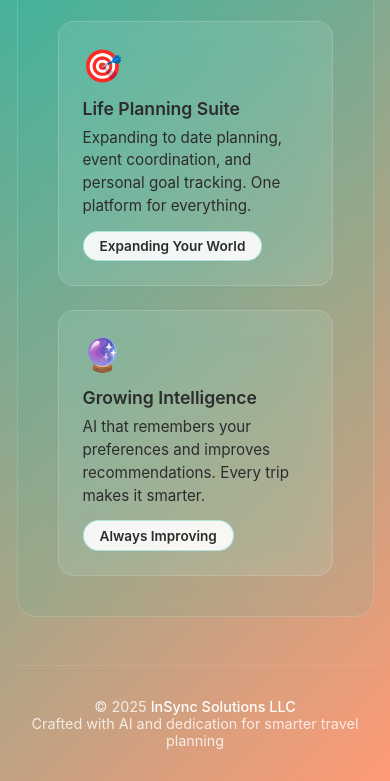
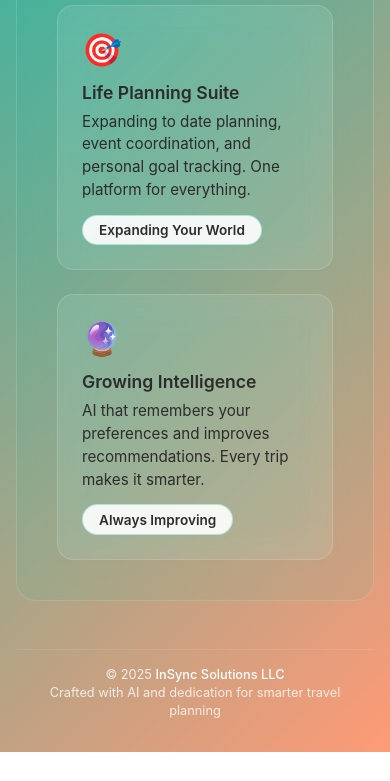
Before and after one commit to Mechanical-Reservoir-Engineer/togetherinsync-coming-soon, a plain HTML site: page index.html in a window 390 px wide. Shown: the part 1824-2605 px from the top of the page. After the commit the page ends 2576 px from the top, so only its background shows below. Drawn offline with Linux system fonts and the light colour scheme.

Commit message:
Fix mobile touch scrolling and footer overflow issues

```diff
--- a/index.html
+++ b/index.html
@@ -59,6 +59,8 @@
                 var(--sherbet) 100%);
             overflow-x: hidden;
             position: relative;
+            touch-action: manipulation;
+            -webkit-overflow-scrolling: touch;
         }
 
         /* Background animations */
@@ -378,6 +380,9 @@
             border-top: 1px solid rgba(255, 255, 255, 0.1);
             color: rgba(255, 255, 255, 0.8);
             font-size: 0.9rem;
+            word-wrap: break-word;
+            overflow-wrap: break-word;
+            max-width: 100%;
         }
 
         .company-link {
@@ -392,6 +397,12 @@
         }
 
         @media (max-width: 768px) {
+            .container {
+                padding: 1rem;
+                max-width: 100%;
+                overflow-x: hidden;
+            }
+
             .logo {
                 font-size: 4rem;
             }
@@ -412,6 +423,12 @@
 
             .features-grid {
                 grid-template-columns: 1fr;
+            }
+
+            .footer {
+                font-size: 0.8rem;
+                line-height: 1.4;
+                padding: 1rem;
             }
         }
 
```
